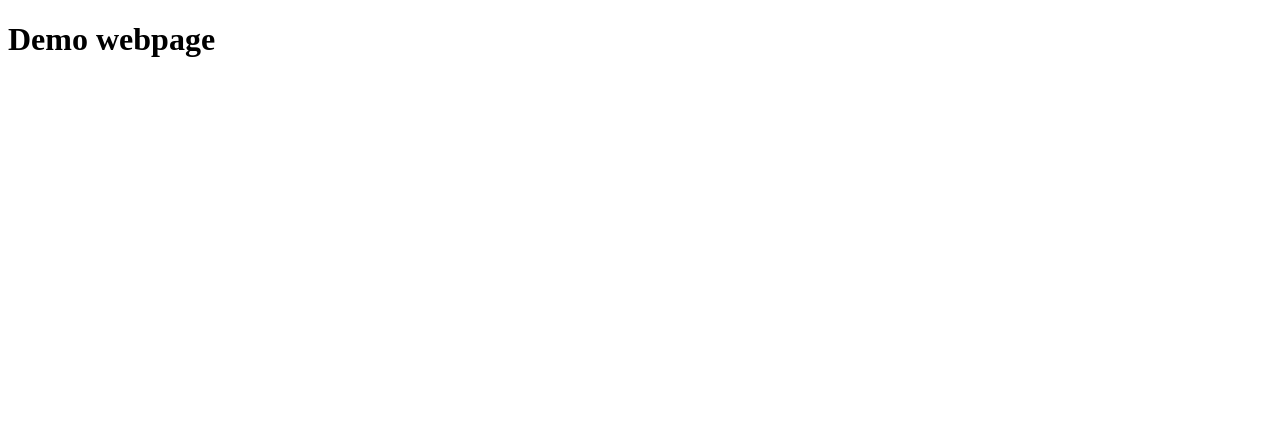
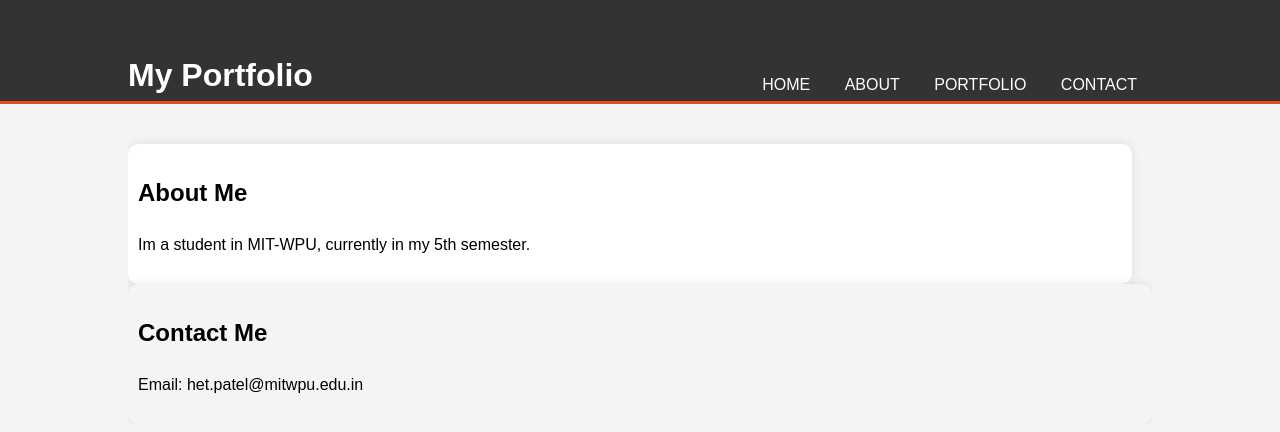
Before and after one commit to HetPatel7069/FSDHet, a plain HTML site: page index.html in a window 1280 px wide. Drawn offline with Linux system fonts and the light colour scheme.

Commit message:
index.html

```diff
--- a/index.html
+++ b/index.html
@@ -3,9 +3,115 @@
 <head>
     <meta charset="UTF-8">
     <meta name="viewport" content="width=device-width, initial-scale=1.0">
-    <title>Document</title>
+    <title>My Portfolio</title>
+    <style>
+        body {
+            font-family: Arial, sans-serif;
+            line-height: 1.6;
+            margin: 0;
+            padding: 0;
+            background-color: #f4f4f4;
+        }
+        .container {
+            width: 80%;
+            margin: auto;
+            overflow: hidden;
+            padding-top: 20px;
+        }
+        header {
+            background: #333;
+            color: #fff;
+            padding-top: 30px;
+            min-height: 70px;
+            border-bottom: #e8491d 3px solid;
+        }
+        header a {
+            color: #fff;
+            text-decoration: none;
+            text-transform: uppercase;
+            font-size: 16px;
+        }
+        header ul {
+            margin: 0;
+            padding: 0;
+            list-style: none;
+            float: right;
+            margin-top: 22px;
+        }
+        header ul li {
+            display: inline;
+        }
+        header ul li a {
+            padding: 0 15px;
+            display: inline-block;
+        }
+        header h1 {
+            float: left;
+            margin: 0;
+        }
+        .main-nav {
+            display: none;
+        }
+        .show-nav {
+            display: block;
+        }
+        .main {
+            display: flex;
+            justify-content: space-between;
+            margin-top: 20px;
+        }
+        .main .content {
+            flex: 3;
+            padding: 10px;
+            background: #fff;
+            margin-right: 20px;
+            border-radius: 10px;
+            box-shadow: 0 0 10px rgba(0,0,0,0.1);
+        }
+        .main .sidebar {
+            flex: 1;
+            padding: 10px;
+            background: #f4f4f4;
+            border-radius: 10px;
+            box-shadow: 0 0 10px rgba(0,0,0,0.1);
+        }
+        footer {
+            text-align: center;
+            padding: 10px;
+            margin-top: 20px;
+            background: #333;
+            color: #fff;
+            clear: both;
+        }
+    </style>
 </head>
 <body>
-    <h1>Demo webpage</h1>
+    <header>
+        <div class="container">
+            <h1>My Portfolio</h1>
+            <nav>
+                <ul>
+                    <li><a href="#">Home</a></li>
+                    <li><a href="#">About</a></li>
+                    <li><a href="#">Portfolio</a></li>
+                    <li><a href="#">Contact</a></li>
+                </ul>
+            </nav>
+        </div>
+    </header>
+
+    <section class="main">
+        <div class="container">
+            <div class="content">
+                <h2>About Me</h2>
+                <p>Im a student in MIT-WPU, currently in my 5th semester.</p>
+            </div>
+            <aside class="sidebar">
+                <h2>Contact Me</h2>
+                <p>Email: het.patel@mitwpu.edu.in</p>
+            </aside>
+        </div>
+    </section>
+
 </body>
 </html>
```
